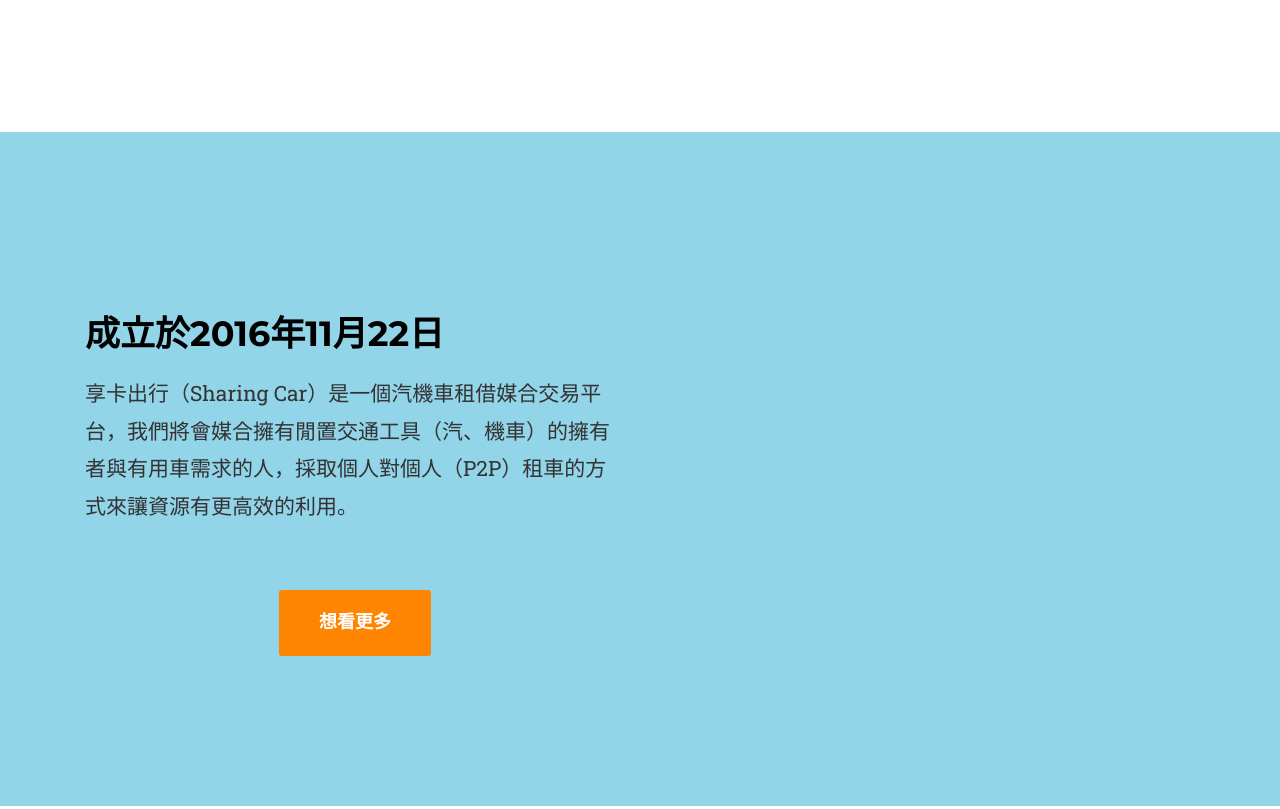
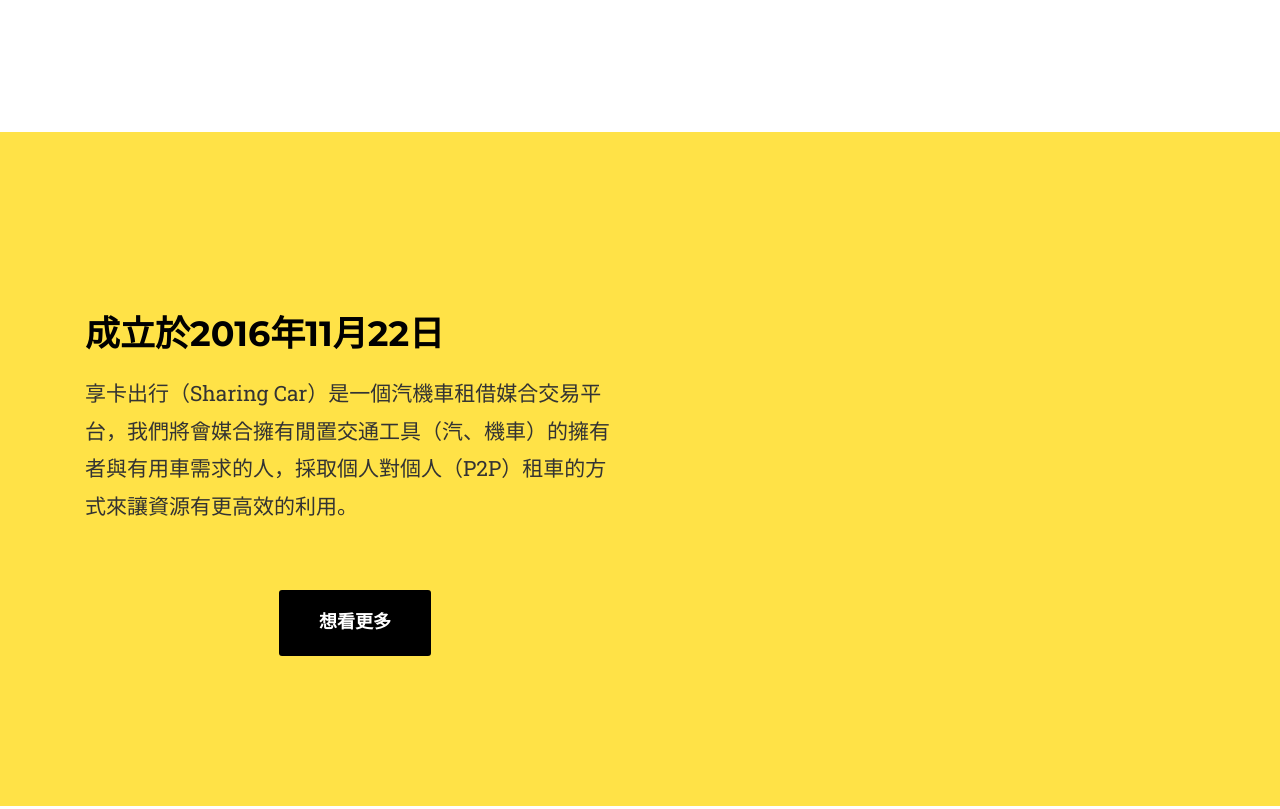
Before and after one commit to wl02008923/Sharing-Car, a plain HTML site: page index.html in a window 1280 px wide. Shown: the part 1260-2069 px from the top of the page. Drawn offline with nearby package versions, Linux system fonts and the light colour scheme; a web font is replaced by a local one.

Commit message:
June 21 2017

```diff
--- a/css/agency.css
+++ b/css/agency.css
@@ -554,7 +554,7 @@
   margin: 50px auto;
 }
 section#contact {
-  background-color: #92D4E8;
+  background-color: #ffe247;
   background-position: center;
   background-repeat: no-repeat;
 }
--- a/css/index.css
+++ b/css/index.css
@@ -44,10 +44,12 @@
 }
 .readmore>a>button{
 	border: none;
-	background-color: #ff8400;
+	color: white;
+	background-color: black;
 }
 .readmore>a>button:hover{
-	background-color: #FF964E;
+	color: #ffc600;
+	background-color: black;
 }
 #footerLink{
 	color: black;
```
